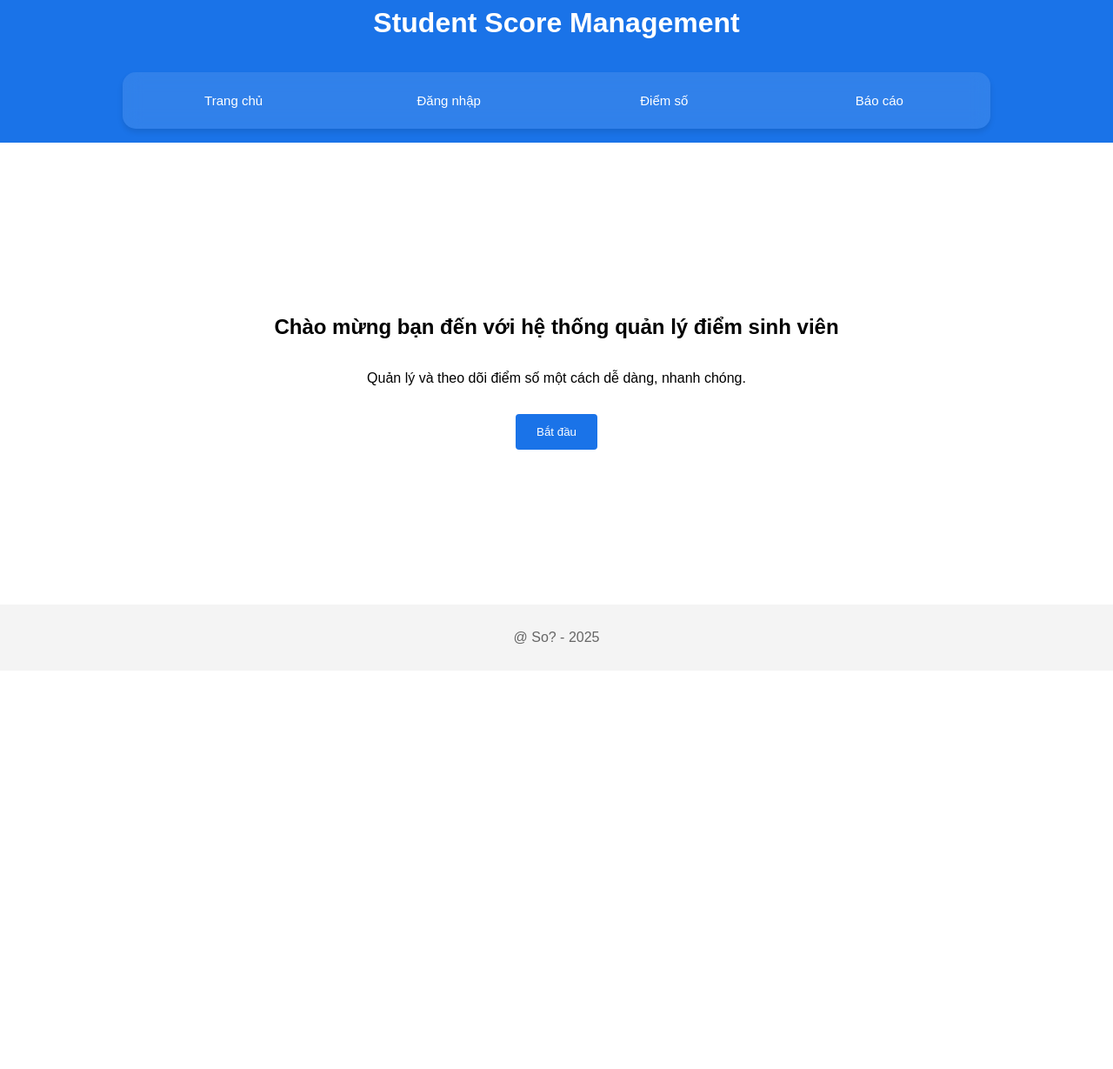
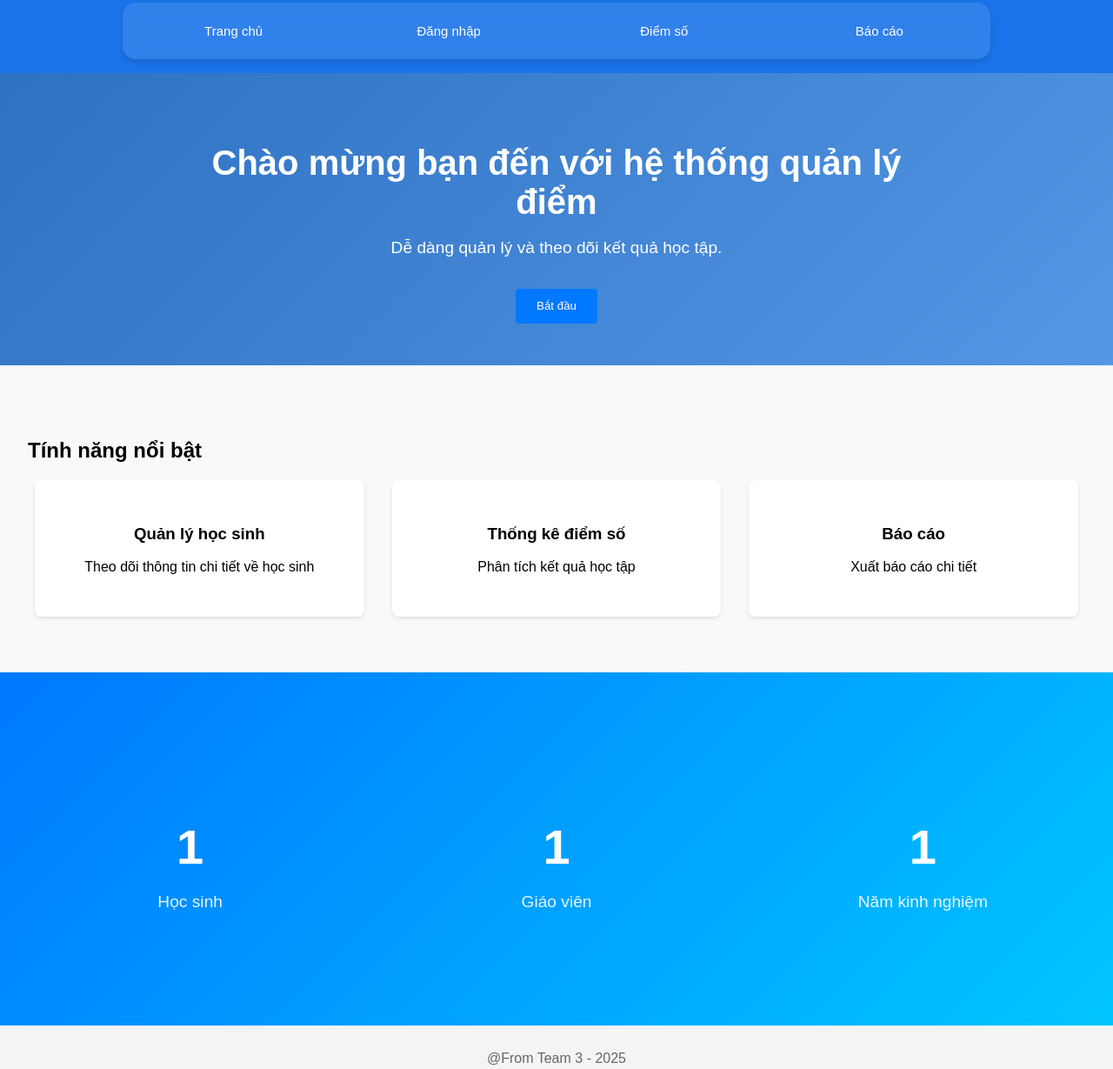
Before and after one commit to TranMC/Student-lms, a plain HTML site: page index.html in a window 1280 px wide. Shown: the part 29-1258 px from the top of the page at 87% size. Before the commit the page ends 800 px from the top, so only its background shows below. Drawn offline with Linux system fonts and the light colour scheme.

Commit message:
Trang trí thêm index

```diff
--- a/css/index.css
+++ b/css/index.css
@@ -21,6 +21,7 @@ body {
     align-items: center;
 }
 
+
 .welcome {
     display: flex;
     flex-direction: column;
@@ -31,7 +32,7 @@ body {
 
 .cta-button {
     padding: 0.8rem 1.5rem;
-    background-color: #1a73e8;
+    background-color: #0078ff;
     color: #fff;
     border: none;
     cursor: pointer;
@@ -40,7 +41,7 @@ body {
 }
 
 .cta-button:hover {
-    background-color: #1557b0;
+    background-color: #005cbf;
 }
 
 main {
@@ -106,6 +107,92 @@ main {
     box-shadow: 0 4px 8px rgba(0, 0, 0, 0.2);
 }
 
+.hero-banner {
+    background: linear-gradient(135deg, #2f71c1, #5397e5);
+    color: #fff;
+    padding: 3rem 0;
+    text-align: center;
+}
+
+.hero-content {
+    max-width: 800px;
+    margin: 0 auto;
+}
+
+.hero-content h2 {
+    font-size: 2.5rem;
+    margin-bottom: 1rem;
+}
+
+.hero-content p {
+    font-size: 1.2rem;
+}
+
+.features {
+    padding: 4rem 2rem;
+    background: #f8f9fa;
+}
+
+.feature-grid {
+    display: grid;
+    grid-template-columns: repeat(auto-fit, minmax(250px, 1fr));
+    gap: 2rem;
+    max-width: 1200px;
+    margin: 0 auto;
+}
+
+.feature-item {
+    text-align: center;
+    padding: 2rem;
+    background: white;
+    border-radius: 8px;
+    box-shadow: 0 2px 4px rgba(0,0,0,0.1);
+    transition: transform 0.3s ease;
+}
+
+.feature-item:hover {
+    transform: translateY(-5px);
+}
+
+.feature-item i {
+    font-size: 2.5rem;
+    color: #0078ff;
+    margin-bottom: 1rem;
+}
+
+.stats {
+    display: grid;
+    grid-template-columns: repeat(auto-fit, minmax(200px, 1fr));
+    gap: 3rem;
+    padding: 5rem 2rem;
+    background: linear-gradient(135deg, #0078ff, #00c6ff);
+    color: white;
+    text-align: center;
+}
+
+.stat-item {
+    padding: 2rem;
+    border-radius: 10px;
+    transition: transform 0.3s ease;
+    animation: fadeIn 1s ease-in;
+}
+
+.stat-item:hover {
+    transform: translateY(-10px);
+    background: rgba(255,255,255,0.1);
+}
+
+.stat-item h3 {
+    font-size: 3.5rem;
+    margin-bottom: 1rem;
+    font-weight: 700;
+}
+
+.stat-item p {
+    font-size: 1.2rem;
+    opacity: 0.9;
+}
+
 @keyframes itop {
     0% {
         opacity: 0;
@@ -114,6 +201,26 @@ main {
     100% {
         opacity: 1;
         transform: translateY(0);
+    }
+}
+
+@keyframes fadeIn {
+    from { opacity: 0; transform: translateY(20px); }
+    to { opacity: 1; transform: translateY(0); }
+}
+
+@media (max-width: 768px) {
+    .feature-grid {
+        grid-template-columns: 1fr;
+    }
+
+    .stats {
+        gap: 2rem;
+        padding: 3rem 1rem;
+    }
+
+    .stat-item h3 {
+        font-size: 2.5rem;
     }
 }
 
--- a/index.html
+++ b/index.html
@@ -8,7 +8,6 @@
 </head>
 <body>
     <header class="header">
-        <h1>Student Score Management</h1>
         <nav class="nav-menu">
             <ul>
                 <li><a href="#home">Trang chủ</a></li>
@@ -18,13 +17,53 @@
             </ul>
         </nav>
     </header>
-    <main class="welcome">
-        <h2>Chào mừng bạn đến với hệ thống quản lý điểm sinh viên</h2>
-        <p>Quản lý và theo dõi điểm số một cách dễ dàng, nhanh chóng.</p>
-        <button class="cta-button">Bắt đầu</button>
+    <div class="hero-banner">
+        <div class="hero-content">
+            <h2>Chào mừng bạn đến với hệ thống quản lý điểm</h2>
+            <p>Dễ dàng quản lý và theo dõi kết quả học tập.</p>
+            <button class="cta-button">Bắt đầu</button>
+        </div>
+    </div>
+
+    <main>
+        <section class="features">
+            <h2>Tính năng nổi bật</h2>
+            <div class="feature-grid">
+                <div class="feature-item">
+                    <i class="fas fa-graduation-cap"></i>
+                    <h3>Quản lý học sinh</h3>
+                    <p>Theo dõi thông tin chi tiết về học sinh</p>
+                </div>
+                <div class="feature-item">
+                    <i class="fas fa-chart-line"></i>
+                    <h3>Thống kê điểm số</h3>
+                    <p>Phân tích kết quả học tập</p>
+                </div>
+                <div class="feature-item">
+                    <i class="fas fa-file-alt"></i>
+                    <h3>Báo cáo</h3>
+                    <p>Xuất báo cáo chi tiết</p>
+                </div>
+            </div>
+        </section>
+
+        <section class="stats">
+            <div class="stat-item" data-count="1">
+                <h3 class="counter">0</h3>
+                <p>Học sinh</p>
+            </div>
+            <div class="stat-item" data-count="1">
+                <h3 class="counter">0</h3>
+                <p>Giáo viên</p>
+            </div>
+            <div class="stat-item" data-count="1">
+                <h3 class="counter">0</h3>
+                <p>Năm kinh nghiệm</p>
+            </div>
+        </section>
     </main>
     <footer class="footer">
-        <p>@ So? - 2025</p>
+        <p>@From Team 3 - 2025</p>
     </footer>
     <script src="js/index.js"></script>
 </body>
--- a/js/index.js
+++ b/js/index.js
@@ -1,3 +1,30 @@
 document.querySelector('.cta-button').addEventListener('click', () => {
     alert('Welcome to Student Score Management!');
 });
+
+// Counter animation
+const counters = document.querySelectorAll('.counter');
+
+const animateCounter = (counter) => {
+    const target = parseInt(counter.parentElement.dataset.count);
+    const count = +counter.innerText;
+    const increment = target / 200;
+
+    if(count < target) {
+        counter.innerText = Math.ceil(count + increment);
+        setTimeout(() => animateCounter(counter), 1);
+    } else {
+        counter.innerText = target;
+    }
+}
+
+// Start animation when element is in viewport
+const observer = new IntersectionObserver((entries) => {
+    entries.forEach(entry => {
+        if(entry.isIntersecting) {
+            animateCounter(entry.target);
+        }
+    });
+});
+
+counters.forEach(counter => observer.observe(counter));
```
